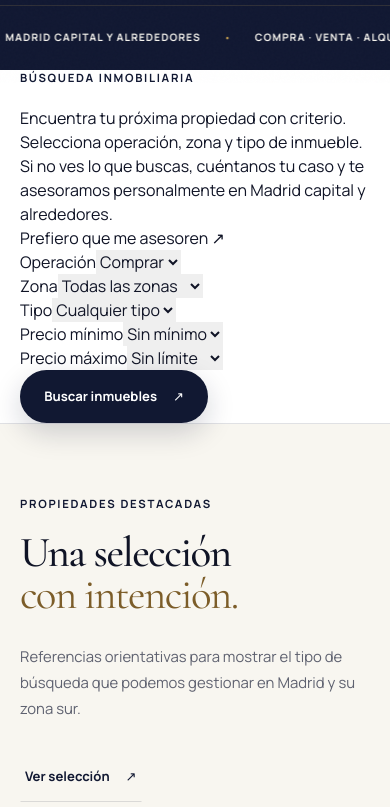
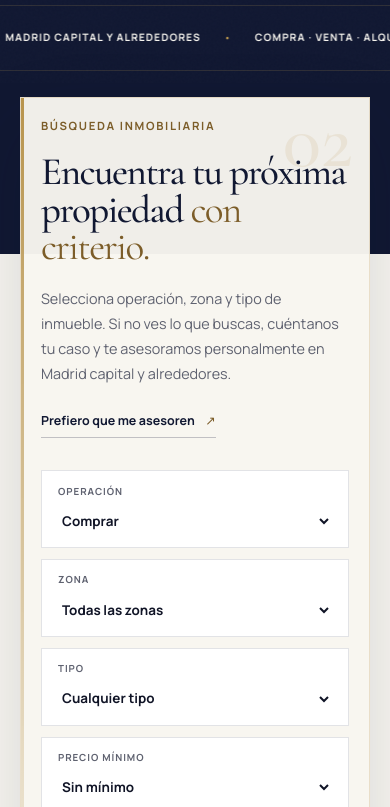
Before and after one commit to NichoManager/Alvar-Consultores, a React (Vite) app: page / in a window 390 px wide. Shown: the part 761-1568 px from the top of the page. Built offline with nearby package versions, Linux system fonts and the light colour scheme; no server answers; grey boxes are pictures that could not be loaded.

Commit message:
Update index.css

```diff
--- a/src/index.css
+++ b/src/index.css
@@ -982,39 +982,173 @@ em {
 /* Quick search */
 .quick-search-wrap {
   position: relative;
-  z-index: 3;
-  margin-top: -1px;
+  z-index: 2;
+  padding: clamp(2.2rem, 4vw, 4rem) 0 clamp(4.5rem, 7vw, 7rem);
+  background:
+    linear-gradient(180deg, var(--forest) 0 34%, var(--ivory) 34% 100%);
+  border-bottom: 1px solid var(--border);
+}
+
+.quick-search-console {
+  position: relative;
+  display: grid;
+  grid-template-columns: minmax(18rem, 0.72fr) minmax(0, 1.28fr);
+  gap: clamp(2rem, 4vw, 4.5rem);
+  align-items: stretch;
+  padding: clamp(1.5rem, 3vw, 2.7rem);
+  overflow: hidden;
+  background: rgba(248, 246, 240, 0.97);
+  border: 1px solid rgba(184, 148, 77, 0.24);
+  box-shadow: 0 26px 70px rgba(17, 24, 50, 0.14);
+}
+
+.quick-search-console::before {
+  content: '02';
+  position: absolute;
+  right: clamp(1.5rem, 4vw, 3.5rem);
+  top: -0.3rem;
+  color: rgba(184, 148, 77, 0.13);
+  font: 500 clamp(5rem, 10vw, 9rem) / 1 'Cormorant Garamond', serif;
+  pointer-events: none;
+}
+
+.quick-search-console::after {
+  content: '';
+  position: absolute;
+  inset: 0 auto 0 0;
+  width: 3px;
+  background: linear-gradient(180deg, var(--sand), rgba(184, 148, 77, 0));
+  pointer-events: none;
+}
+
+.quick-search-console__copy {
+  position: relative;
+  display: flex;
+  flex-direction: column;
+  justify-content: center;
+  padding-right: clamp(1.5rem, 3vw, 3rem);
+}
+
+.quick-search-console__copy::after {
+  content: '';
+  position: absolute;
+  top: 0.35rem;
+  right: 0;
+  bottom: 0.35rem;
+  width: 1px;
+  background: var(--border);
+}
+
+.quick-search-console__copy .eyebrow {
+  color: var(--sand-dark);
+}
+
+.quick-search-console__copy h2 {
+  max-width: 31rem;
+  margin: 0;
+  color: var(--forest);
+  font: 500 clamp(2.35rem, 3.35vw, 3.65rem) / 0.96 'Cormorant Garamond', serif;
+  letter-spacing: -0.038em;
+}
+
+.quick-search-console__copy h2 em {
+  color: var(--sand-dark);
+}
+
+.quick-search-console__copy p:not(.eyebrow) {
+  max-width: 31rem;
+  margin: 1.35rem 0 0;
+  color: var(--muted);
+  font-size: 0.94rem;
+  line-height: 1.72;
+}
+
+.quick-search-console__advisor {
+  width: fit-content;
+  display: inline-flex;
+  align-items: center;
+  gap: 0.65rem;
+  margin-top: 1.6rem;
+  padding-bottom: 0.42rem;
+  border-bottom: 1px solid rgba(17, 24, 50, 0.24);
+  color: var(--forest);
+  font-size: 0.78rem;
+  font-weight: 800;
+}
+
+.quick-search-console__advisor span {
+  color: var(--sand-dark);
+  transition: transform 0.25s var(--ease);
+}
+
+.quick-search-console__advisor:hover span {
+  transform: translate(3px, -3px);
+}
+
+.quick-search-console__form {
+  position: relative;
+  z-index: 1;
+  display: grid;
+  grid-template-columns: repeat(6, minmax(0, 1fr));
+  gap: 0.85rem;
+  align-content: center;
+}
+
+.quick-search-console__field {
+  display: grid;
+  gap: 0.55rem;
+  min-height: 5.2rem;
+  padding: 0.88rem 1rem;
   background: var(--white);
-  border-bottom: 1px solid var(--border);
-}
-
-.quick-search {
-  display: grid;
-  grid-template-columns: 1.35fr repeat(5, 1fr) auto;
-  gap: 0;
-  align-items: end;
-  padding-block: 1.35rem;
-}
-
-.quick-search__title {
-  display: flex;
-  gap: 1rem;
-  padding-right: 2rem;
-}
-
-.quick-search__title span {
-  color: var(--sand-dark);
-  font-size: 0.64rem;
-}
-
-.quick-search__title h2 {
-  max-width: 12rem;
-  margin: 0;
-  color: var(--forest);
-  font: 500 1.55rem / 1.05 'Cormorant Garamond', serif;
-}
-
-.quick-search label,
+  border: 1px solid rgba(17, 24, 50, 0.12);
+  transition:
+    border-color 0.22s var(--ease),
+    box-shadow 0.22s var(--ease),
+    background 0.22s var(--ease);
+}
+
+.quick-search-console__field--wide {
+  grid-column: span 2;
+}
+
+.quick-search-console__field:focus-within {
+  background: #ffffff;
+  border-color: rgba(184, 148, 77, 0.72);
+  box-shadow: 0 0 0 3px rgba(184, 148, 77, 0.12);
+}
+
+.quick-search-console__field label {
+  color: var(--muted);
+  font-size: 0.61rem;
+  font-weight: 800;
+  letter-spacing: 0.1em;
+  line-height: 1.2;
+  text-transform: uppercase;
+}
+
+.quick-search-console__field select {
+  width: 100%;
+  min-width: 0;
+  border: 0;
+  outline: 0;
+  background: transparent;
+  color: var(--graphite);
+  font-size: 0.84rem;
+  font-weight: 650;
+}
+
+.quick-search-console__actions {
+  grid-column: span 2;
+  display: grid;
+}
+
+.quick-search-console__actions .button {
+  width: 100%;
+  min-height: 5.2rem;
+  padding-inline: 1rem;
+}
+
+/* Mantiene vivos los estilos de filtros del catálogo */
 .property-filters label {
   display: grid;
   gap: 0.5rem;
@@ -1027,7 +1161,6 @@ em {
   letter-spacing: 0.08em;
 }
 
-.quick-search select,
 .property-filters select {
   width: 100%;
   border: 0;
@@ -1038,10 +1171,81 @@ em {
   text-transform: none;
 }
 
-.quick-search .button {
-  margin-left: 1rem;
-}
-
+@media (max-width: 1180px) {
+  .quick-search-console {
+    grid-template-columns: 1fr;
+    gap: 2rem;
+  }
+
+  .quick-search-console__copy {
+    max-width: 44rem;
+    padding-right: 0;
+  }
+
+  .quick-search-console__copy::after {
+    display: none;
+  }
+}
+
+@media (max-width: 900px) {
+  .quick-search-wrap {
+    padding-top: 2rem;
+  }
+
+  .quick-search-console__form {
+    grid-template-columns: repeat(2, minmax(0, 1fr));
+  }
+
+  .quick-search-console__field--wide,
+  .quick-search-console__actions {
+    grid-column: span 1;
+  }
+
+  .quick-search-console__actions .button {
+    min-height: 5.2rem;
+  }
+}
+
+@media (max-width: 640px) {
+  .quick-search-wrap {
+    padding: 1.6rem 0 4.5rem;
+    background:
+      linear-gradient(180deg, var(--forest) 0 18%, var(--ivory) 18% 100%);
+  }
+
+  .quick-search-console {
+    padding: 1.25rem;
+  }
+
+  .quick-search-console::before {
+    right: 1rem;
+    top: 0.2rem;
+    font-size: 5rem;
+  }
+
+  .quick-search-console__copy h2 {
+    font-size: clamp(2.2rem, 10vw, 3rem);
+  }
+
+  .quick-search-console__copy p:not(.eyebrow) {
+    font-size: 0.9rem;
+  }
+
+  .quick-search-console__form {
+    grid-template-columns: 1fr;
+    gap: 0.7rem;
+  }
+
+  .quick-search-console__field--wide,
+  .quick-search-console__actions {
+    grid-column: 1 / -1;
+  }
+
+  .quick-search-console__field,
+  .quick-search-console__actions .button {
+    min-height: 4.85rem;
+  }
+}
 /* Property cards */
 .property-grid {
   display: grid;
```
